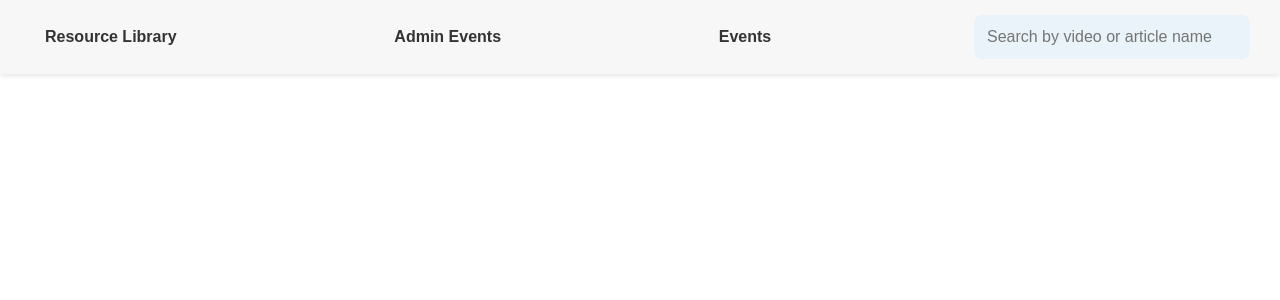
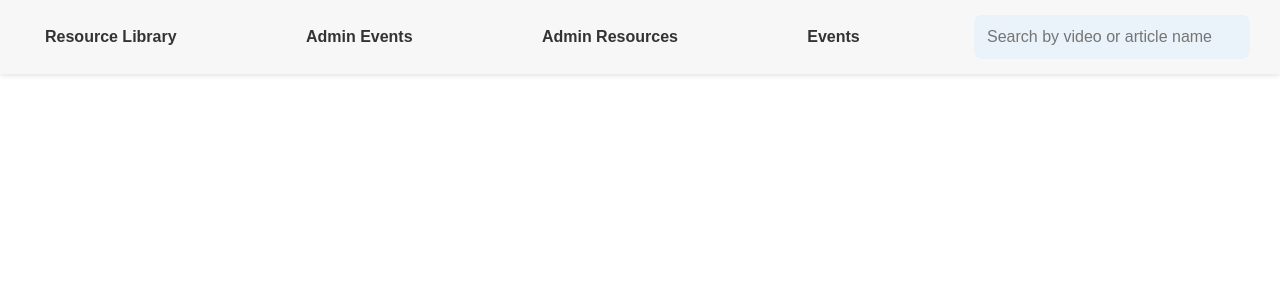
Before and after one commit to ArshdeepSB/Green-Grove-Farms-Educational-Resources-Content-Management, a React (Create React App) app in the folder ercmanagement/: page / in a window 1280 px wide. Shown: the top 300 px of the page. Built offline with nearby package versions, Linux system fonts and the light colour scheme; a web font is replaced by a local one.

Commit message:
Admin Resources Updated

```diff
--- a/ercmanagement/src/App.js
+++ b/ercmanagement/src/App.js
@@ -21,6 +21,7 @@ function App() {
         <nav>
           <Link to="/ResourcesLibrary">Resource Library</Link>
           <Link to="/events">Admin Events</Link>
+          <Link to="/AdminRes">Admin Resources</Link>
           <Link to="/user-events">Events</Link>
           <SearchBar searchTerm={searchTerm} onSearchChange={setSearchTerm} />
         </nav>
@@ -28,7 +29,7 @@ function App() {
         <Routes>
           <Route path="/ResourcesLibrary" element={<ResourcesLibrary searchTerm={searchTerm} />}  />
           <Route path="/events" element={<EventsList />} />
-
+          <Route path="/AdminRes" element={<AdminRes />} />
 
           <Route path="/user-events" element={< UEventsList/>} />
 
```
